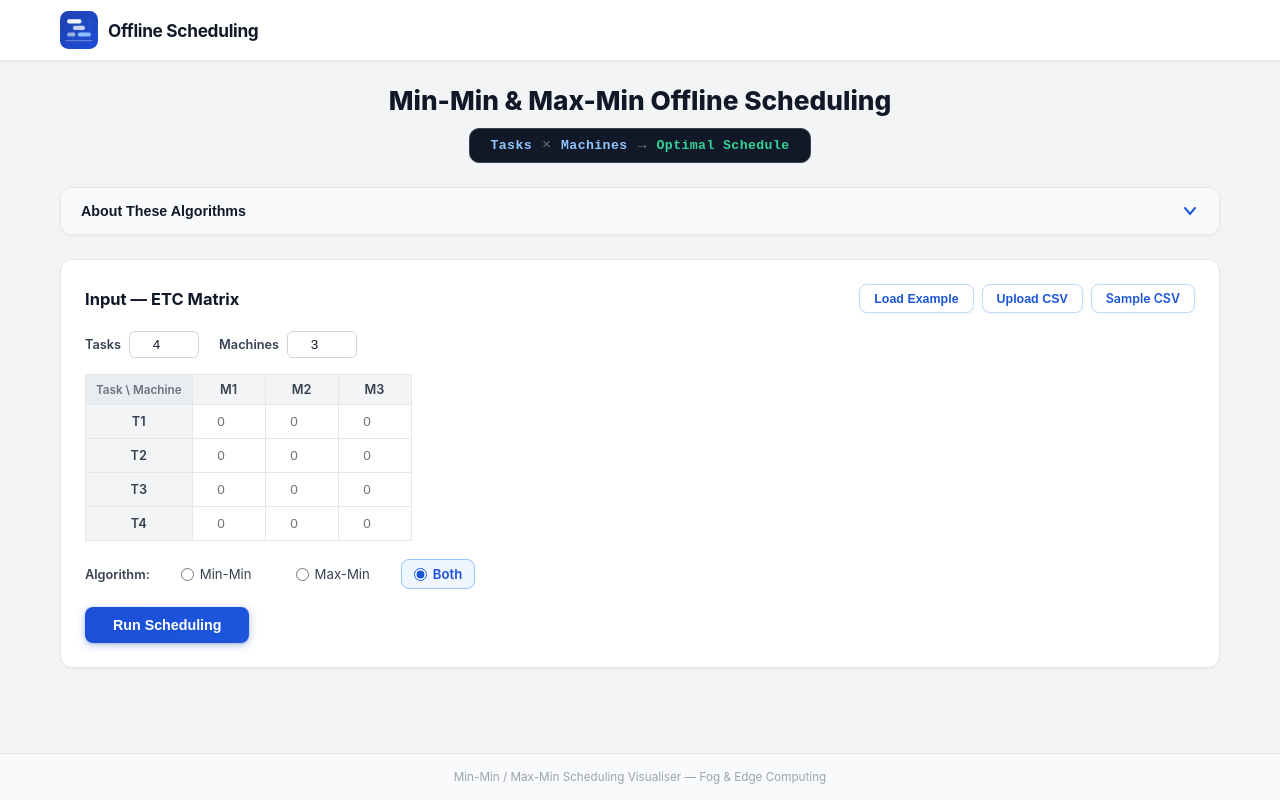
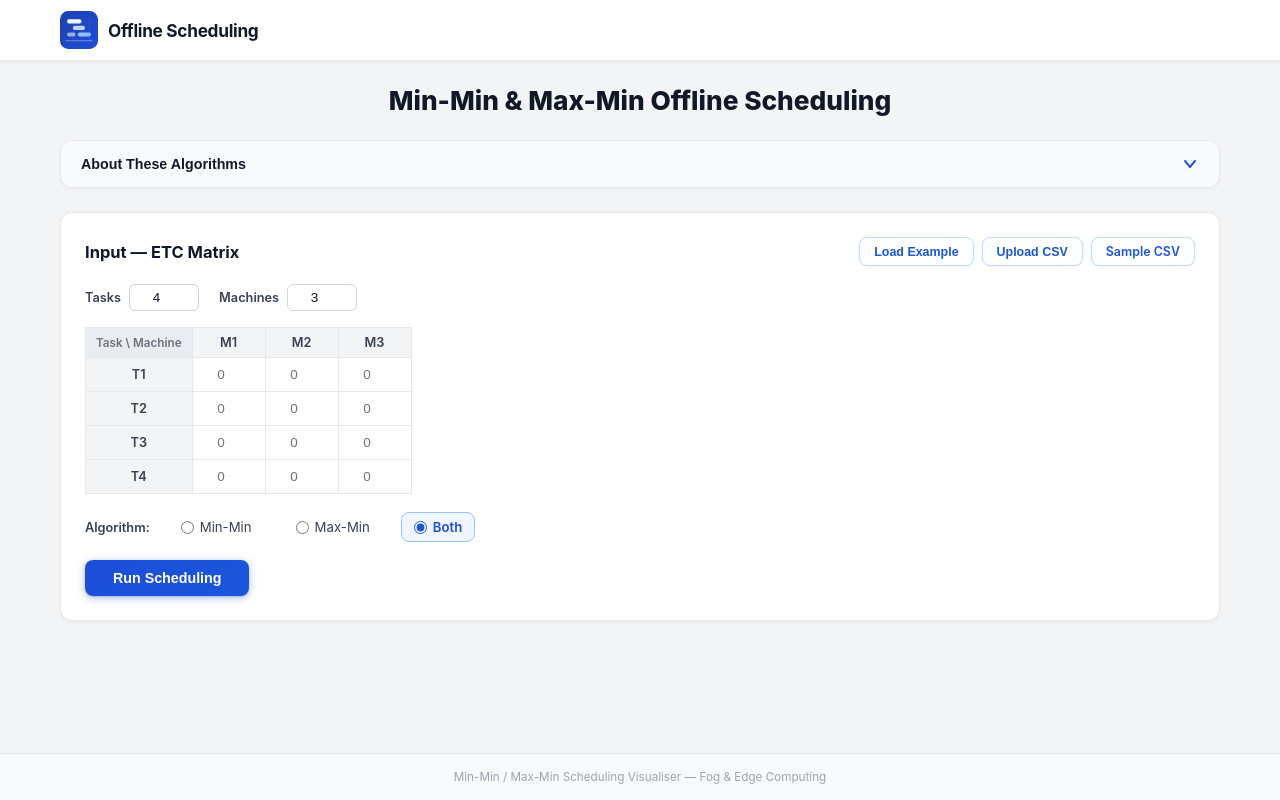
Before and after one commit to vsr73/Offline_scheduling, a React (Vite) app: page / in a window 1280 px wide. Built offline with nearby package versions, Linux system fonts and the light colour scheme.

Commit message:
fixed UI

```diff
--- a/src/App.jsx
+++ b/src/App.jsx
@@ -30,13 +30,6 @@ export default function App() {
       <main className="main">
         <div className="page-title">
           <h1>Min-Min &amp; Max-Min Offline Scheduling</h1>
-          <div className="calc-display">
-            <span className="calc-token">Tasks</span>
-            <span className="calc-op">×</span>
-            <span className="calc-token">Machines</span>
-            <span className="calc-op">→</span>
-            <span className="calc-result">Optimal Schedule</span>
-          </div>
         </div>
 
         <AlgorithmInfo />
```
